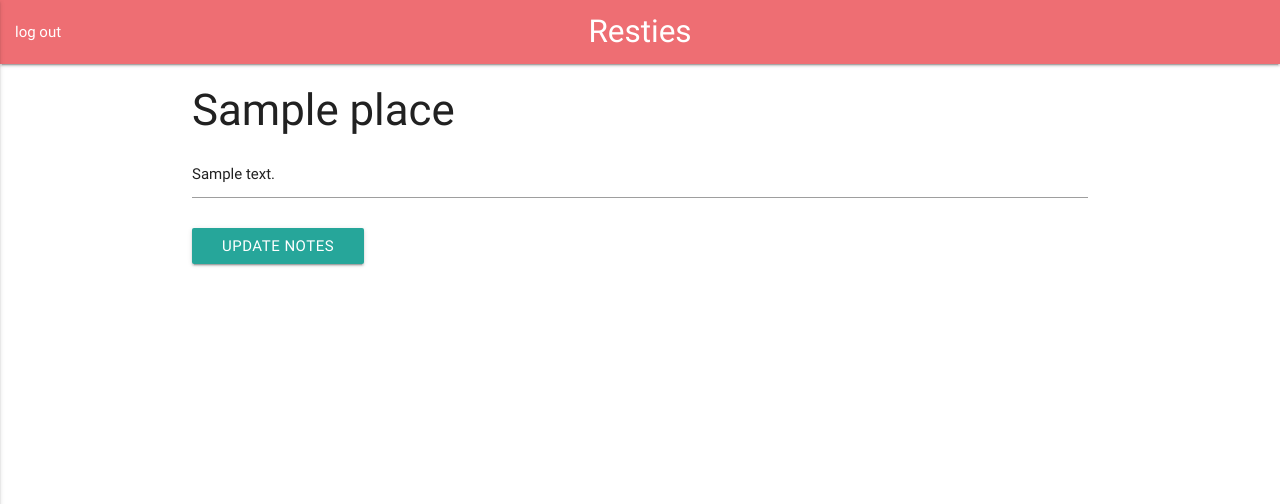
After one commit to carlps/Resties, a Flask app: page /editNotes/1 in a window 1280 px wide. The commit adds this page. Shown: the top 504 px of the page. Run offline with Flask 2, Linux system fonts and the light colour scheme; a user stored in the database is signed in; tables that the repository leaves empty hold one stand-in row (values such as "Sample post"); some libraries are stand-ins or nearby versions.

Commit message:
added edit notes page and functionality

```diff
--- a/project/places/forms.py
+++ b/project/places/forms.py
@@ -14,3 +14,8 @@ class VisitForm(Form):
 	comments = StringField(
 		'Comments'
 	)
+
+class NotesForm(Form):
+	notes = StringField(
+		'Notes'
+	)
--- a/project/places/views.py
+++ b/project/places/views.py
@@ -10,7 +10,7 @@ from flask import (flash, redirect, render_template,
 
 from project import db
 from project.models import Place, GooglePlace, Visit
-from .forms import VisitForm
+from .forms import VisitForm, NotesForm
 
 ##############
 ### config ###
@@ -36,12 +36,18 @@ def login_required(test):
 	return wrap
 
 def getPlaces():
+	''' get the list of places for logged in user'''
+
 	# should filter to where user id id logged in user ID
 	if 'logged_in' not in session:
 		userID = 1 # placeholder for now
 	else:
 		userID = session['userID']
 	return db.session.query(Place).filter_by(userID=userID).order_by(Place.placeName.desc())
+
+def getPlace(placeID, userID):
+	'''get single place object for given placeID and userID'''
+	return db.session.query(Place).filter_by(placeID=placeID,userID=userID).first()
 
 def getVisits(placeID):
 	if 'logged_in' not in session:
@@ -61,6 +67,7 @@ def places():
 		places=getPlaces()
 	)
 @places_blueprint.route('/details/<string:placeID>')
+@login_required
 def details(placeID):
 	place = GooglePlace(placeID)
 	if 'logged_in' in session:
@@ -75,7 +82,7 @@ def details(placeID):
 	)
 
 @places_blueprint.route('/addVisit/<string:placeID>', methods=['GET','POST'])
-#@login_required
+@login_required
 def addVisit(placeID):
 	error = None
 	place = GooglePlace(placeID)
@@ -94,12 +101,28 @@ def addVisit(placeID):
 			return redirect(url_for('places.details', placeID=placeID))
 	return render_template('addVisit.html', form=form, error=error, place=place)
 
+@places_blueprint.route('/editNotes/<string:placeID>', methods=['GET','POST'])
+@login_required
+def editNotes(placeID):
+	'''temporary until I figure out how to javascript it in the details page'''
+	error = None
+	place = getPlace(placeID,session['userID'])
+	print(place.placeName)
+	form = NotesForm(request.form)
+	if request.method == 'POST':
+		place.notes = form.notes.data
+		db.session.commit()
+		flash('Notes updated!')
+		return redirect(url_for('places.details', placeID=placeID))
+	return render_template('editNotes.html', place=place, error=error, form=form)
+
 
 ###############################################################################
 #################################### TODO #####################################
 ###############################################################################
 ### clean up home page. make it easier to find restie on your list			###
 ### allow people to edit notes on places page								###
+###	--temp workaround is editNotes page. need JS fo in page					###
 ### have a search for places and add them to db								###
 ###																			###
 ###############################################################################
--- /dev/null
+++ b/project/templates/editNotes.html
@@ -0,0 +1,13 @@
+{% extends "_base.html" %}
+{% block content %}
+  <div class="container">
+  	<h3>{{ place.placeName }}</h3>
+  	<form method="POST" action="{{ url_for('places.editNotes', placeID=place.placeID) }}">
+  	  {{ form.csrf_token }}
+  	  <p>
+  	    {{  form.notes(value=place.notes)  }}
+  	  </p>
+  	  <button class="btn btn-sm btn-success" type="submit">Update Notes</button>
+  	</form>
+  </div>
+{% endblock %}
```
Also changed, not shown: project/templates/details.html (+14 -4 lines), project/resties.db.
